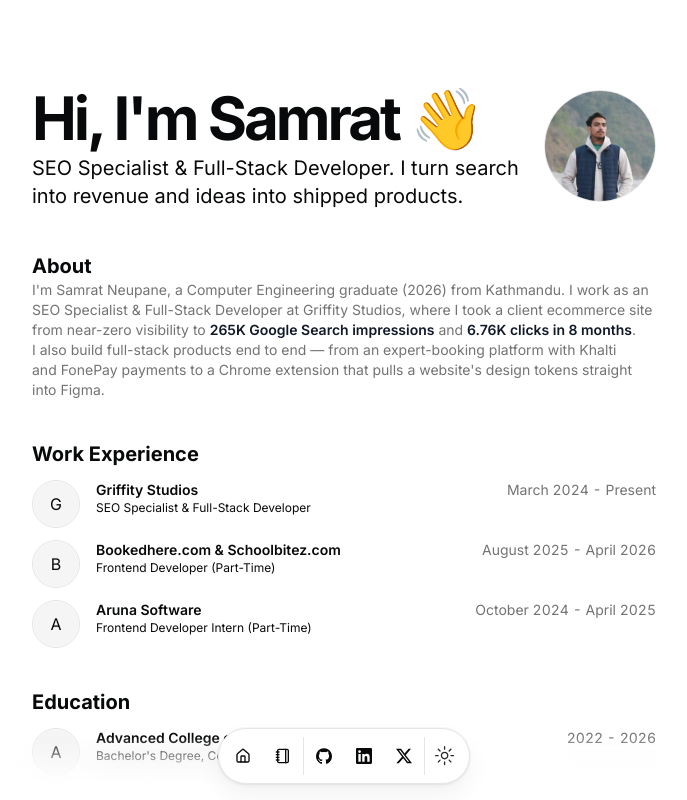
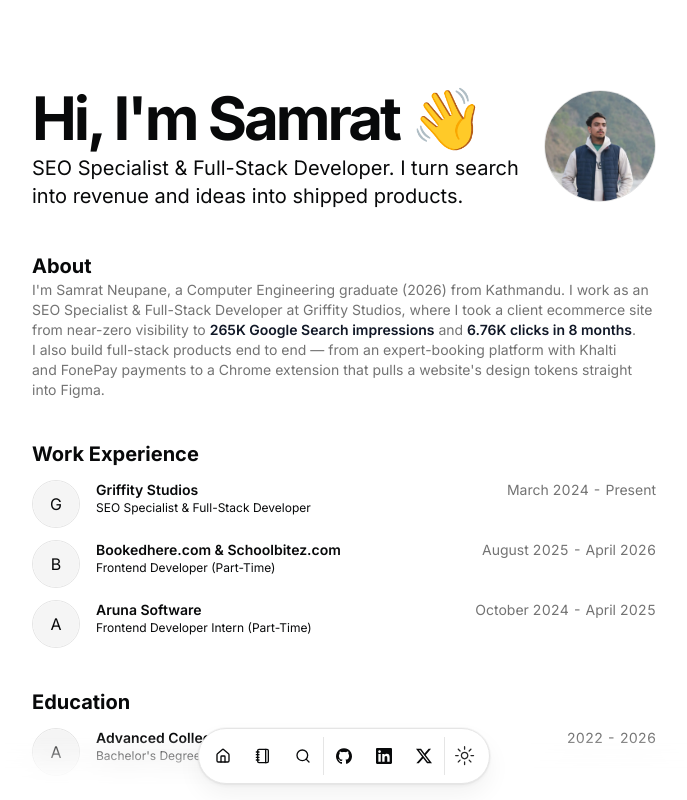
Before and after one commit to SamratNeupane787/newportfolioo, a Next.js app: page / in a window 1280 px wide. Shown: the top 800 px of the page, without its empty margins (296-983 px from the left). Built offline with nearby package versions, Linux system fonts and the light colour scheme.

Commit message:
SEO: add SEO Services link to navbar
Added a search icon with a tooltip for SEO services in the navbar.

```diff
--- a/src/components/navbar.tsx
+++ b/src/components/navbar.tsx
@@ -9,6 +9,7 @@ import {
 } from "@/components/ui/tooltip";
 import { DATA } from "@/data/resume";
 import { cn } from "@/lib/utils";
+import { SearchIcon } from "lucide-react";
 import Link from "next/link";
 
 export default function Navbar() {
@@ -36,6 +37,24 @@ export default function Navbar() {
             </Tooltip>
           </DockIcon>
         ))}
+        <DockIcon>
+          <Tooltip>
+            <TooltipTrigger asChild>
+              <Link
+                href="/seo-expert-in-nepal"
+                className={cn(
+                  buttonVariants({ variant: "ghost", size: "icon" }),
+                  "size-12"
+                )}
+              >
+                <SearchIcon className="size-4" />
+              </Link>
+            </TooltipTrigger>
+            <TooltipContent>
+              <p>SEO Services</p>
+            </TooltipContent>
+          </Tooltip>
+        </DockIcon>
         <Separator orientation="vertical" className="h-full" />
         {Object.entries(DATA.contact.social)
           .filter(([_, social]) => social.navbar)
```
